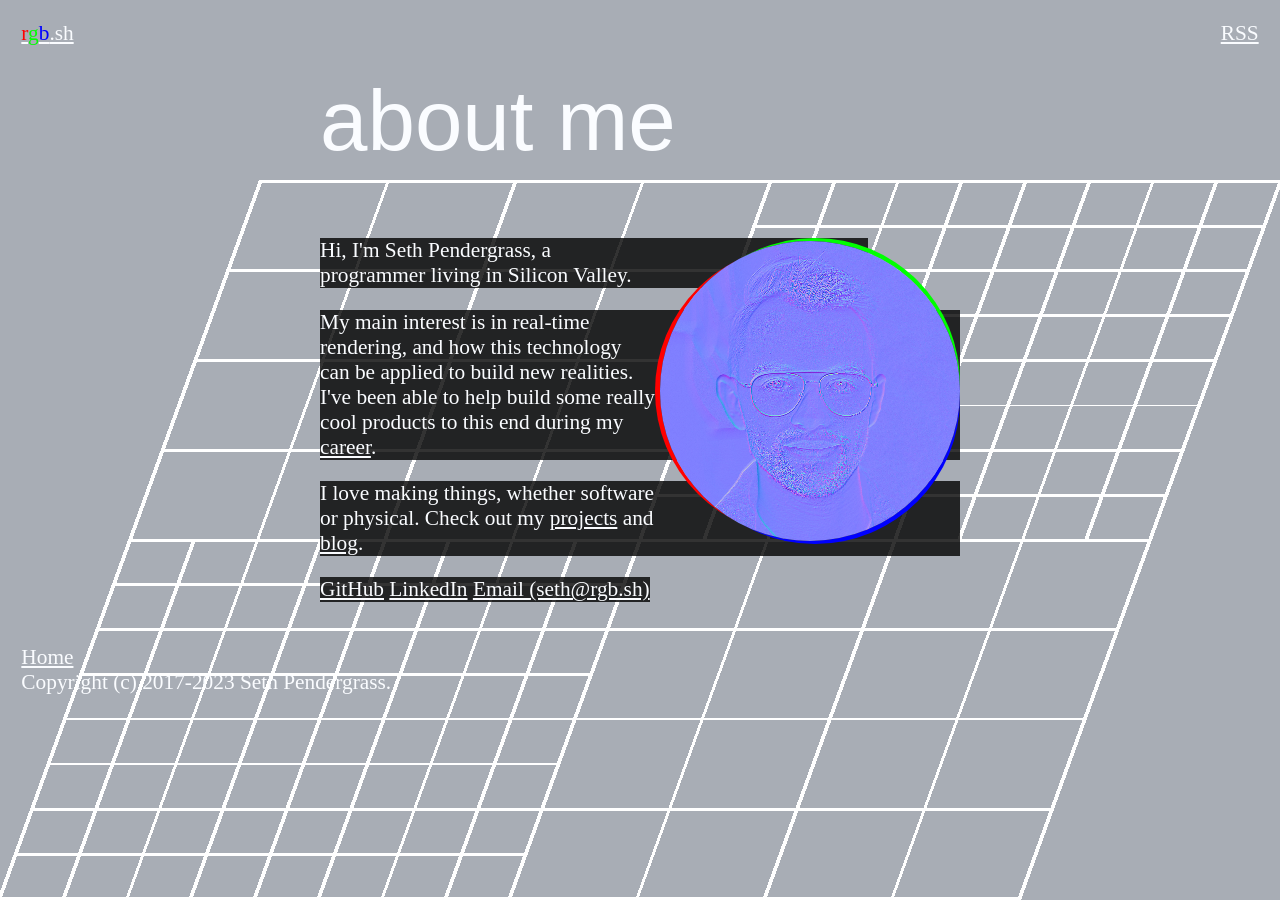
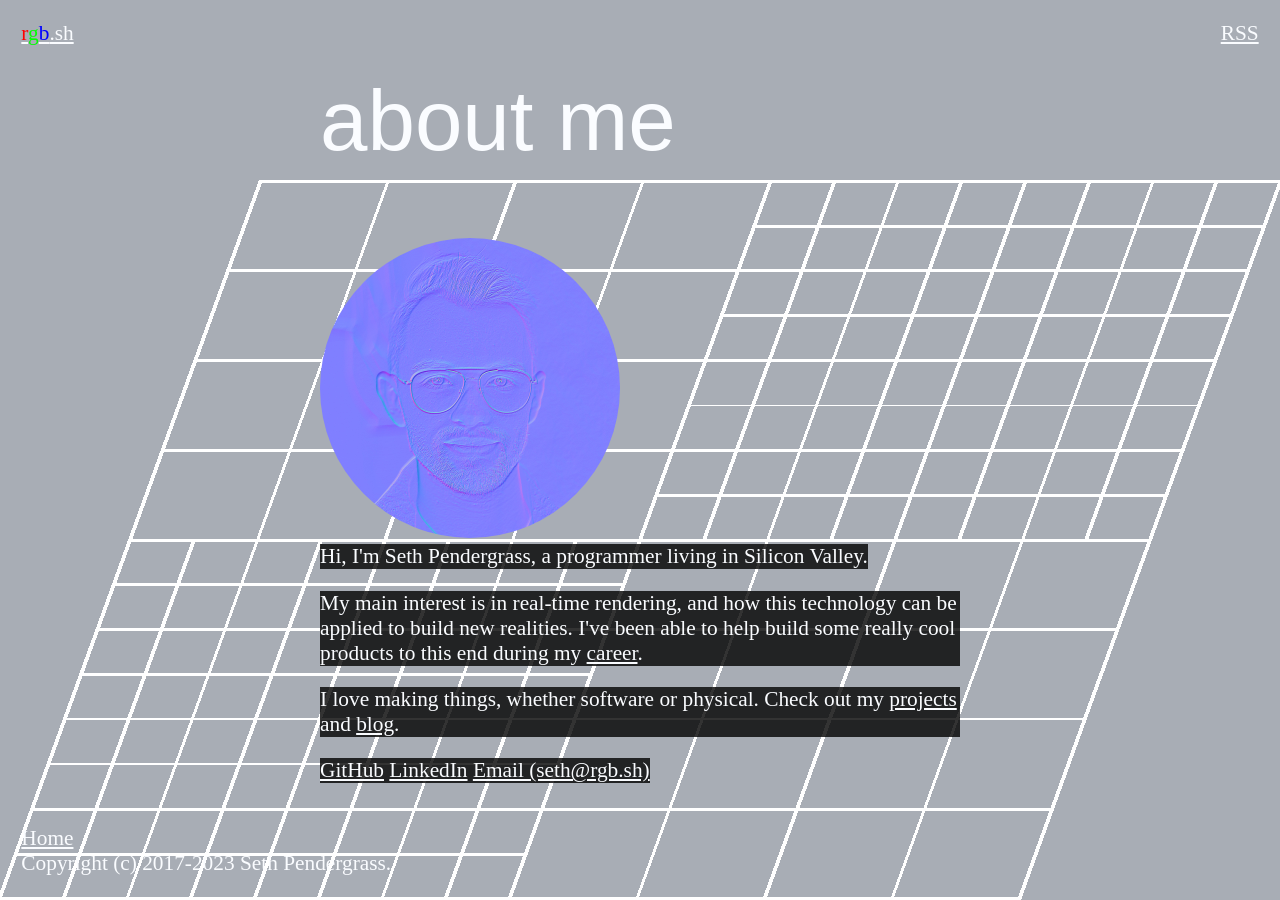
Before and after one commit to pens/rgb.sh, a Jekyll site: the page built from about.html, in a window 1280 px wide. Built offline with Jekyll 4.4.1, drawn with Linux system fonts in a browser that asks for light colours.

Commit message:
Fix about image layout on mobile (in a way)

```diff
--- a/assets/css/style.css
+++ b/assets/css/style.css
@@ -116,13 +116,8 @@ canvas#gl {
     margin: 0 0 1rem;
 }
 .me {
-    float: right;
-    image-rendering: pixelated;
-    width: 40%;
-    min-width: 300px;
+    max-width: 300px;
     border-radius: 50%;
-    box-shadow: -10px 0 0 -5px red, 5px 8px 0 -5px blue, 5px -8px 0 -5px lime;
-    margin: 3px 0 3px 5px;
 }
 .grid {
     position: fixed;
```
